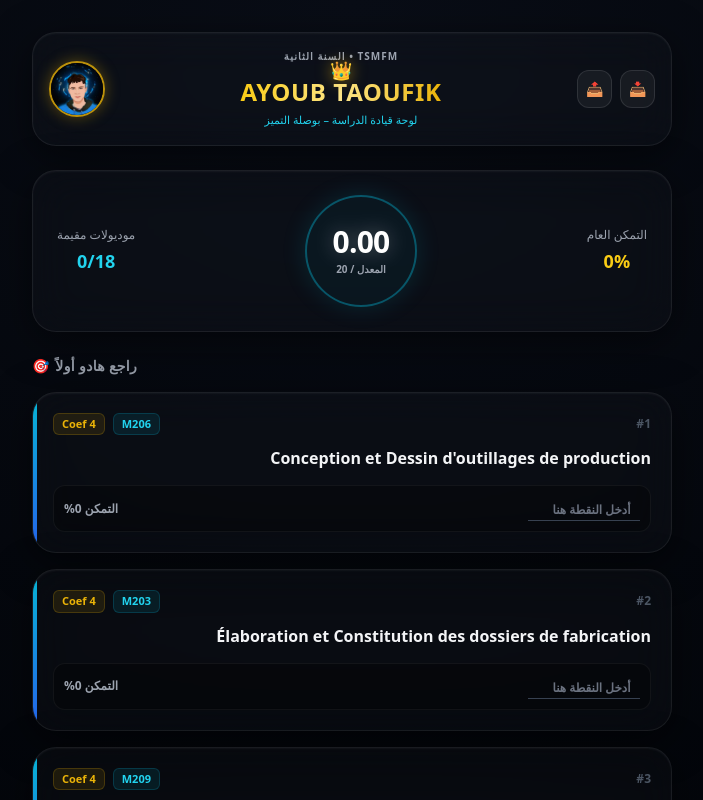
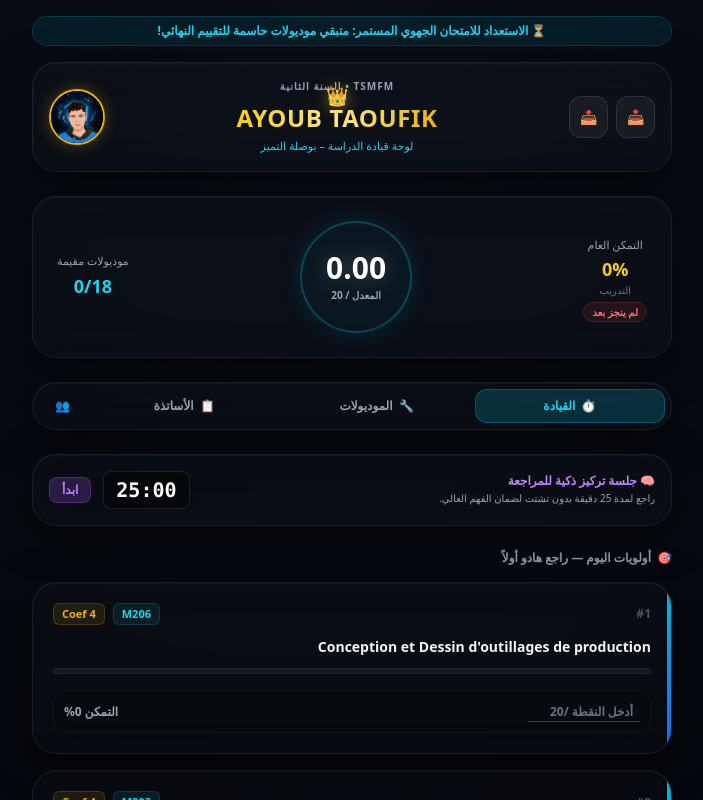
Before and after one commit to ayoubtaoufikofficial/DASHBOARD-AYOUB-TAOUFIK, a React (Vite) app: page / in a window 1280 px wide. Shown: the top 800 px of the page, without its empty margins (288-991 px from the left). Built offline with nearby package versions, Linux system fonts and the light colour scheme.

Commit message:
Update App.jsx

```diff
--- a/App.jsx
+++ b/App.jsx
@@ -1,24 +1,34 @@
-import React, { useState } from 'react';
-// استيراد صورتك الشخصية المرفوعة في المشروع
+import React, { useState, useEffect } from 'react';
 import profileImg from './FB_IMG_1750515617631.jpg';
 
 function App() {
-  // هنا نقوم بتخزين الموديولات ونقاطها (يمكنك إضافة موديولات أخرى هنا بنفس الطريقة)
+  const [activeTab, setActiveTab] = useState('dashboard');
+
+  // ميزة إنتاجية: مؤقت التركيز (Pomodoro) للمراجعة
+  const [gpa, setGpa] = useState("0.00");
+  const [pomodoro, setPomodoro] = useState(25 * 60);
+  const [isTimerRunning, setIsTimerRunning] = useState(false);
+
+  // قاعدة بيانات الموديولات الكاملة لتخصص TSMFM السنة 2
   const [modules, setModules] = useState([
     { id: 'M206', name: "Conception et Dessin d'outillages de production", coef: 4, mark: '' },
     { id: 'M203', name: "Élaboration et Constitution des dossiers de fabrication", coef: 4, mark: '' },
     { id: 'M209', name: "Programmation, réglage et conduite des MOCN", coef: 4, mark: '' },
+    { id: 'M201', name: "Analyse de fabrication et Laboratoire méthodes", coef: 3, mark: '' },
+    { id: 'M202', name: "Gestion de النظم والإنتاج الجودة", coef: 2, mark: '' },
   ]);
 
-  // دالة لتحديث نقطة الموديول عند الكتابة
+  // تحديث نقاط الموديولات
   const handleMarkChange = (id, value) => {
-    setModules(modules.map(mod =>
-      mod.id === id ? { ...mod, mark: value } : mod
-    ));
+    if (value === '' || (parseFloat(value) >= 0 && parseFloat(value) <= 20)) {
+      setModules(modules.map(mod => mod.id === id ? { ...mod, mark: value } : mod));
+    }
   };
 
-  // دالة حساب المعدل العام تلقائياً
-  const calculateGPA = () => {
+  // حساب الإحصائيات الحية
+  const evaluatedCount = modules.filter(mod => mod.mark !== '').length;
+
+  const calculateStats = () => {
     let totalPoints = 0;
     let totalCoefs = 0;
     modules.forEach(mod => {
@@ -28,78 +38,154 @@ function App() {
         totalCoefs += mod.coef;
       }
     });
-    return totalCoefs === 0 ? "0.00" : (totalPoints / totalCoefs).toFixed(2);
+    const finalGpa = totalCoefs === 0 ? 0 : totalPoints / totalCoefs;
+    const generalMastery = finalGpa ? ((finalGpa / 20) * 100).toFixed(0) : 0;
+    return { gpa: finalGpa.toFixed(2), mastery: generalMastery };
+  };
+
+  const stats = calculateStats();
+
+  // تشغيل مؤقت بومودورو للتركيز
+  useEffect(() => {
+    let interval = null;
+    if (isTimerRunning && pomodoro > 0) {
+      interval = setInterval(() => setPomodoro(prev => prev - 1), 1000);
+    } else if (pomodoro === 0) {
+      setIsTimerRunning(false);
+      alert("انتهت جلسة التركيز! خذ قسطاً من الراحة.");
+      setPomodoro(25 * 60);
+    }
+    return () => clearInterval(interval);
+  }, [isTimerRunning, pomodoro]);
+
+  const formatTime = (seconds) => {
+    const mins = Math.floor(seconds / 60);
+    const secs = seconds % 60;
+    return `${mins < 10 ? '0' : ''}${mins}:${secs < 10 ? '0' : ''}${secs}`;
   };
 
   return (
-    <div className="min-h-screen p-4 max-w-2xl mx-auto font-sans antialiased text-white">
+    <div className="min-h-screen p-4 max-w-2xl mx-auto font-sans antialiased text-white pb-24" style={{ direction: 'rtl' }}>
 
-      {/* 1. شريط الـ Header (الاسم، التاج، والصورة الشخصية) */}
-      <div className="flex items-center justify-between p-4 liquid-glass mb-6 mt-4 relative">
-        {/* أزرار جانبية */}
-        <div className="flex gap-2">
-          <button className="p-2 bg-white/5 rounded-xl border border-white/10 hover:bg-white/10 transition text-sm">📥</button>
-          <button className="p-2 bg-white/5 rounded-xl border border-white/10 hover:bg-white/10 transition text-sm">📤</button>
+      {/* شريط علوي إنتاجي: عداد تنازلي للامتحان الجهوي EFM */}
+      <div className="w-full bg-cyan-500/10 border border-cyan-500/20 rounded-full px-4 py-1.5 text-center text-xs font-bold text-cyan-400 mb-4 backdrop-blur-md">
+        ⏳ الاستعداد للامتحان الجهوي المستمر: متبقي موديولات حاسمة للتقييم النهائي!
       </div>
 
-        {/* الاسم والتاج في المنتصف */}
+      {/* 1. شريط الـ Header الكامل */}
+      <div className="flex items-center justify-between p-4 liquid-glass mb-6 relative">
+        <div className="flex gap-2">
+          <button className="p-2.5 bg-white/5 rounded-xl border border-white/10 hover:bg-white/10 transition text-sm">📥</button>
+          <button className="p-2.5 bg-white/5 rounded-xl border border-white/10 hover:bg-white/10 transition text-sm">📤</button>
+        </div>
+
         <div className="flex flex-col items-center">
-          <span className="text-[10px] text-gray-400 font-bold uppercase tracking-widest">TSMFM • السنة الثانية</span>
-
-          <div className="relative mt-3 mb-1">
-            {/* التاج الذهبي فوق الاسم مباشرة */}
+          <span className="text-[10px] text-gray-400 font-bold tracking-widest">TSMFM • السنة الثانية</span>
+          <div className="relative mt-2 mb-1">
             <span className="absolute -top-5 left-1/2 transform -translate-x-1/2 text-lg drop-shadow-[0_0_8px_rgba(234,179,8,0.6)]">👑</span>
             <h1 className="text-xl md:text-2xl font-black tracking-wide text-transparent bg-clip-text bg-gradient-to-r from-yellow-400 via-amber-200 to-yellow-500">
               AYOUB TAOUFIK
             </h1>
           </div>
-
           <p className="text-[11px] text-cyan-400 font-medium">لوحة قيادة الدراسة – بوصلة التميز</p>
         </div>
 
-        {/* الصورة الشخصية بإطار ذهبي فخم بدل العداد القديم */}
         <div className="relative">
           <img
             src={profileImg}
             alt="Ayoub Taoufik"
-            className="w-14 h-14 rounded-full border-2 border-yellow-500/80 object-cover shadow-[0_0_15px_rgba(234,179,8,0.35)]"
+            className="w-14 h-14 rounded-full border-2 border-yellow-500 object-cover shadow-[0_0_15px_rgba(234,179,8,0.3)]"
           />
         </div>
       </div>
 
-      {/* 2. قسم العداد الدائري والمعدل العام بتصميم زجاجي كلي */}
-      <div className="liquid-glass p-6 mb-6 flex justify-between items-center text-center relative overflow-hidden">
+      {/* 2. الإحصائيات الشاملة والمعدل والتدريب المهني */}
+      <div className="liquid-glass p-6 mb-6 flex justify-between items-center text-center relative">
+        <div className="flex flex-col justify-between h-20">
           <div>
-          <p className="text-gray-400 text-xs mb-1">التمكن العام</p>
-          <p className="text-lg font-black text-yellow-400">0%</p>
+            <p className="text-gray-400 text-[11px] mb-0.5">التمكن العام</p>
+            <p className="text-lg font-black text-yellow-400">{stats.mastery}%</p>
+          </div>
+          <div>
+            <p className="text-gray-500 text-[10px]">التدريب</p>
+            <span className="text-[10px] text-red-400 font-bold bg-red-500/10 px-2 py-0.5 rounded-full border border-red-500/20">لم ينجز بعد</span>
+          </div>
         </div>
 
-        {/* حلقة المعدل المضيئة */}
-        <div className="relative w-28 h-28 flex flex-col items-center justify-center rounded-full border-2 border-cyan-500/40 bg-cyan-500/5 shadow-[0_0_25px_rgba(6,182,212,0.15)]">
-          <h2 className="text-3xl font-black text-white tracking-tight drop-shadow-[0_0_10px_rgba(255,255,255,0.3)]">
-            {calculateGPA()}
+        <div className="relative w-28 h-28 flex flex-col items-center justify-center rounded-full border-2 border-cyan-500/30 bg-cyan-500/5 shadow-[0_0_25px_rgba(6,182,212,0.15)]">
+          <h2 className="text-3xl font-black text-white drop-shadow-[0_0_10px_rgba(255,255,255,0.25)]">
+            {stats.gpa}
           </h2>
           <span className="text-[10px] text-gray-400 font-bold mt-0.5">المعدل / 20</span>
         </div>
 
         <div>
-          <p className="text-gray-400 text-xs mb-1">موديولات مقيمة</p>
-          <p className="text-lg font-black text-cyan-400">0/18</p>
+          <p className="text-gray-400 text-[11px] mb-0.5">موديولات مقيمة</p>
+          <p className="text-lg font-black text-cyan-400">{evaluatedCount}/18</p>
         </div>
       </div>
 
-      {/* 3. قائمة الموديولات بستايل الزجاج السائل Liquid Glass */}
+      {/* 3. شريط الخيارات والتنقل المحسن بالكامل */}
+      <div className="liquid-glass p-1.5 mb-6 flex justify-between items-center gap-1 text-xs">
+        <button
+          onClick={() => setActiveTab('dashboard')}
+          className={`flex-1 py-2 px-3 rounded-xl font-bold transition-all flex items-center justify-center gap-1.5 ${activeTab === 'dashboard' ? 'bg-cyan-500/20 text-cyan-400 border border-cyan-500/30' : 'hover:bg-white/5 text-gray-400'}`}
+        >
+          ⏱️ <span>القيادة</span>
+        </button>
+        <button
+          onClick={() => setActiveTab('modules')}
+          className={`flex-1 py-2 px-3 rounded-xl font-bold transition-all flex items-center justify-center gap-1.5 ${activeTab === 'modules' ? 'bg-cyan-500/20 text-cyan-400 border border-cyan-500/30' : 'hover:bg-white/5 text-gray-400'}`}
+        >
+          🔧 <span>الموديولات</span>
+        </button>
+        <button
+          onClick={() => setActiveTab('teachers')}
+          className={`flex-1 py-2 px-3 rounded-xl font-bold transition-all flex items-center justify-center gap-1.5 ${activeTab === 'teachers' ? 'bg-cyan-500/20 text-cyan-400 border border-cyan-500/30' : 'hover:bg-white/5 text-gray-400'}`}
+        >
+          📋 <span>الأساتذة</span>
+        </button>
+        <button
+          onClick={() => setActiveTab('students')}
+          className={`py-2 px-4 rounded-xl font-bold transition-all ${activeTab === 'students' ? 'bg-cyan-500/20 text-cyan-400 border border-cyan-500/30' : 'hover:bg-white/5 text-gray-400'}`}
+        >
+          👥
+        </button>
+      </div>
+
+      {/* 4. محتويات الأقسام التفاعلية المحسنة */}
+
+      {/* قسم القيادة الرئيسي */}
+      {activeTab === 'dashboard' && (
         <div className="space-y-4">
-        <h3 className="text-right text-sm font-bold text-gray-400 tracking-wide flex items-center justify-end gap-1.5 mb-2">
-          <span>راجع هادو أولاً</span> 🎯
+
+          {/* ميزة مضافة: مؤقت التركيز الزجاجي (بومودورو) */}
+          <div className="liquid-glass p-4 flex items-center justify-between bg-gradient-to-r from-purple-500/5 to-transparent border-purple-500/20">
+            <div className="text-right">
+              <h4 className="text-xs font-bold text-purple-400">🧠 جلسة تركيز ذكية للمراجعة</h4>
+              <p className="text-[10px] text-gray-400 mt-0.5">راجع لمدة 25 دقيقة بدون تشتت لضمان الفهم العالي.</p>
+            </div>
+            <div className="flex items-center gap-3">
+              <span className="font-mono text-xl font-bold text-white bg-black/40 px-3 py-1 rounded-lg border border-white/10">{formatTime(pomodoro)}</span>
+              <button
+                onClick={() => setIsTimerRunning(!isTimerRunning)}
+                className={`px-3 py-1 rounded-lg text-xs font-bold transition ${isTimerRunning ? 'bg-red-500/20 text-red-400 border border-red-500/30' : 'bg-purple-500/20 text-purple-400 border border-purple-500/30'}`}
+              >
+                {isTimerRunning ? 'إيقاف' : 'ابدأ'}
+              </button>
+            </div>
+          </div>
+
+          <h3 className="text-right text-xs font-bold text-gray-400 flex items-center gap-1.5 pt-2">
+            🎯 <span>أولويات اليوم — راجع هادو أولاً</span>
           </h3>
 
-        {modules.map((mod, index) => (
+          {modules.slice(0, 3).map((mod, index) => {
+            const masteryPercent = mod.mark !== '' ? ((parseFloat(mod.mark) / 20) * 100).toFixed(0) : 0;
+            return (
               <div key={mod.id} className="liquid-glass p-5 flex flex-col relative overflow-hidden group">
-            {/* خط توهج جانبي جمالي لكل بطاقة موديول */}
-            <div className="absolute left-0 top-0 bottom-0 w-1 bg-gradient-to-b from-cyan-500 to-blue-600 group-hover:w-1.5 transition-all"></div>
+                <div className="absolute right-0 top-0 bottom-0 w-1 bg-gradient-to-b from-cyan-500 to-blue-600 group-hover:w-1.5 transition-all"></div>
 
-            {/* معلومات الموديول العلوية */}
                 <div className="flex justify-between items-center mb-3">
                   <span className="text-gray-600 font-bold text-xs">#{index + 1}</span>
                   <div className="flex items-center gap-2">
@@ -108,26 +194,80 @@ function App() {
                   </div>
                 </div>
 
-            {/* اسم الموديول الدراسي */}
-            <h4 className="text-base font-bold text-gray-100 mb-4 text-right leading-snug">
-              {mod.name}
-            </h4>
+                <h4 className="text-sm font-bold text-gray-100 mb-3 text-right leading-snug">{mod.name}</h4>
 
-            {/* شريط إدخال النقط والتمكن */}
-            <div className="flex justify-between items-center bg-black/30 p-2.5 rounded-xl border border-white/5">
+                {/* شريط التقدم التلقائي التفاعلي الجديد */}
+                <div className="w-full bg-white/5 h-1.5 rounded-full mb-4 overflow-hidden border border-white/5">
+                  <div
+                    className="bg-gradient-to-l from-cyan-400 to-blue-500 h-full transition-all duration-500"
+                    style={{ width: `${masteryPercent}%` }}
+                  ></div>
+                </div>
+
+                <div className="flex justify-between items-center bg-black/20 p-2.5 rounded-xl border border-white/5">
                   <input
                     type="number"
                     max="20" min="0" step="0.25"
-                placeholder="أدخل النقطة هنا"
+                    placeholder="أدخل النقطة /20"
                     value={mod.mark}
                     onChange={(e) => handleMarkChange(mod.id, e.target.value)}
-                className="bg-transparent border-b border-gray-700 text-white focus:border-yellow-400 focus:outline-none w-28 text-center font-bold text-base placeholder:text-xs placeholder:text-gray-500"
+                    className="bg-transparent border-b border-gray-700 text-white focus:border-cyan-400 focus:outline-none w-28 text-center font-bold text-sm placeholder:text-xs placeholder:text-gray-500"
                   />
-              <span className="text-xs font-semibold text-gray-400">التمكن 0%</span>
+                  <span className="text-xs font-bold text-gray-400">التمكن {masteryPercent}%</span>
                 </div>
+              </div>
+            );
+          })}
+        </div>
+      )}
+
+      {/* قسم الموديولات الكامل (تم تفعيله وعرض باقي المواد فيه بجمالية زجاجية) */}
+      {activeTab === 'modules' && (
+        <div className="space-y-3">
+          <h3 className="text-right text-xs font-bold text-gray-400 mb-2">📚 شجرة المواد الشاملة (TSMFM)</h3>
+          {modules.map((mod) => (
+            <div key={mod.id} className="liquid-glass p-4 flex justify-between items-center">
+              <div className="flex items-center gap-3">
+                <span className="text-xs font-bold text-gray-500">Coef {mod.coef}</span>
+                <span className="text-xs font-bold text-cyan-400 bg-cyan-500/10 px-2 py-0.5 rounded border border-cyan-500/10">{mod.id}</span>
+              </div>
+              <p className="text-xs font-bold text-gray-200 text-right max-w-[60%]">{mod.name}</p>
             </div>
           ))}
         </div>
+      )}
+
+      {/* قسم الأساتذة الكامل */}
+      {activeTab === 'teachers' && (
+        <div className="space-y-3">
+          <h3 className="text-right text-xs font-bold text-gray-400 mb-2">📋 الطاقم التربوي والتوجيهات</h3>
+          <div className="liquid-glass p-4 flex justify-between items-center">
+            <span className="text-xs text-cyan-400 font-bold bg-cyan-500/10 px-2 py-1 rounded-lg">M206 + M203</span>
+            <div className="text-right">
+              <h4 className="text-xs font-bold text-white">أستاذ ورشة التصميم والـ Bureau d'études</h4>
+              <p className="text-[10px] text-gray-400 mt-1">يتابع رسومات الهندسة الميكانيكية والملفات التقنية للقطع.</p>
+            </div>
+          </div>
+          <div className="liquid-glass p-4 flex justify-between items-center">
+            <span className="text-xs text-yellow-400 font-bold bg-yellow-500/10 px-2 py-1 rounded-lg">M209</span>
+            <div className="text-right">
+              <h4 className="text-xs font-bold text-white">أستاذ هندسة التصنيع وتصنيع الآلات CNC</h4>
+              <p className="text-[10px] text-gray-400 mt-1">يتابع أكواد البرمجة الآلية والتحضير للإنتاج الفعلي.</p>
+            </div>
+          </div>
+        </div>
+      )}
+
+      {/* قسم الزملاء / المجموعات الكامل */}
+      {activeTab === 'students' && (
+        <div className="liquid-glass p-6 text-center space-y-4">
+          <div className="w-12 h-12 bg-cyan-500/10 rounded-full flex items-center justify-center mx-auto text-cyan-400 text-xl border border-cyan-500/20">👥</div>
+          <div className="space-y-1">
+            <h3 className="text-sm font-bold text-white">مجموعات المراجعة والتحضير لـ EFM</h3>
+            <p className="text-xs text-gray-400 max-w-sm mx-auto leading-relaxed">يمكنك مستقبلاً ربط هذا القسم بزملاء تخصصك لمشاركة تصاميم الأوتيلات (Outillages) أو أكواد الـ CNC لرفع مستوى التنافس والتعلم الجماعي.</p>
+          </div>
+        </div>
+      )}
 
     </div>
   );
```
Lines whose indentation alone changed are shown as unchanged.
